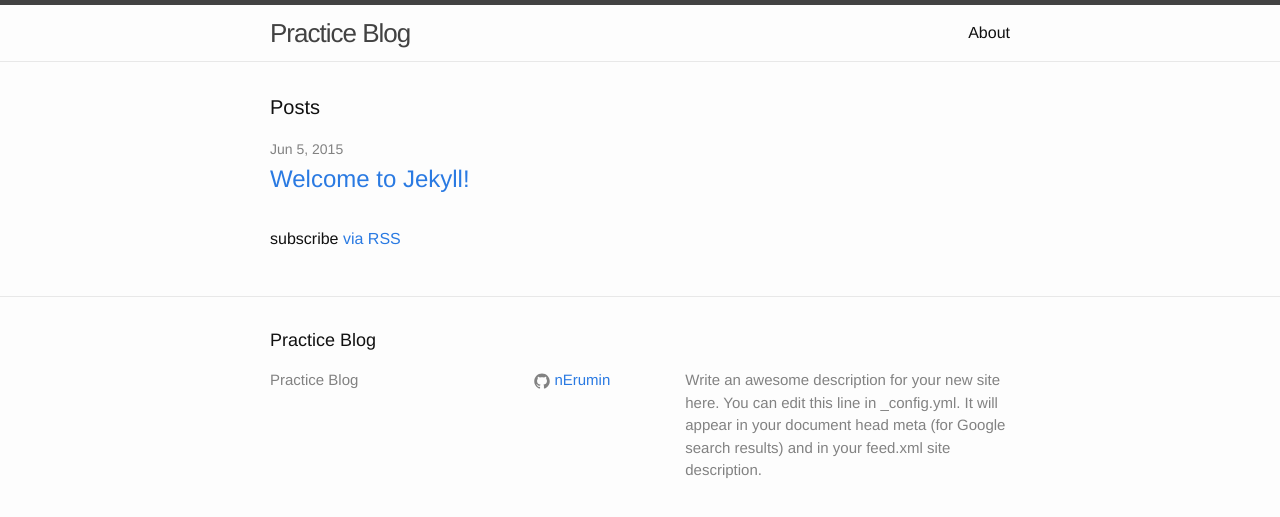
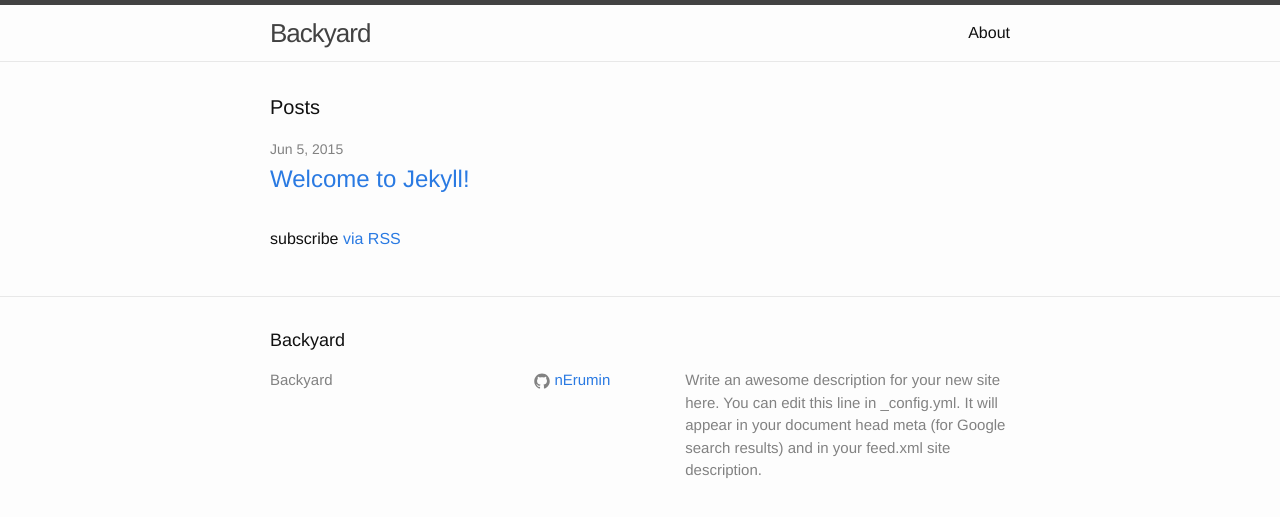
Before and after one commit to nErumin/blog, a Jekyll site: the page built from index.html, in a window 1280 px wide. Shown: the top 517 px of the page. Built offline with Jekyll 4.4.1, drawn with Linux system fonts in a browser that asks for light colours.

Commit message:
modify blog title

```diff
--- a/_config.yml
+++ b/_config.yml
@@ -1,11 +1,11 @@
 # Site settings
-title: Practice Blog
+title: Backyard
 #email: your-email@domain.com
 description: > # this means to ignore newlines until "baseurl:"
   Write an awesome description for your new site here. You can edit this
   line in _config.yml. It will appear in your document head meta (for
   Google search results) and in your feed.xml site description.
-baseurl: "/blog/" # the subpath of your site, e.g. /blog/
+baseurl: "/blog" # the subpath of your site, e.g. /blog/
 #url: "http://yourdomain.com" # the base hostname & protocol for your site
 github_username:  nErumin
 
```
